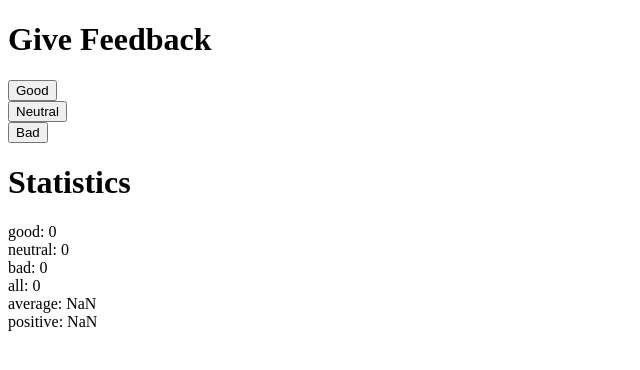
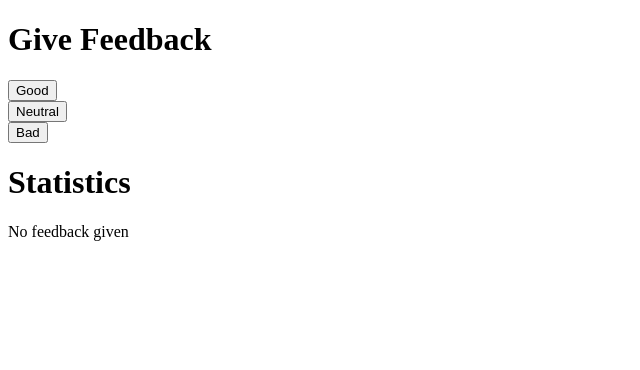
Before and after one commit to Jaathavan/FSO-2022-Exercise-Solutions, a React (Create React App) app in the folder part1/unicafe/1.6-unicafe/: page / in a window 1280 px wide. Shown: the top 370 px of the page, without its empty margins (0-640 px from the left). Built offline with nearby package versions, Linux system fonts and the light colour scheme.

Commit message:
make stats run conditionally + complete 1.9

```diff
--- a/part1/unicafe/1.6-unicafe/src/App.js
+++ b/part1/unicafe/1.6-unicafe/src/App.js
@@ -11,6 +11,7 @@ const Button = ({ handleClick, text }) => {
 }
 
 const Statistics = ({ good, neutral, bad, all }) => {
+  if (all > 0) {
     return (
       <div>
         <div>good: {good}</div>
@@ -20,6 +21,10 @@ const Statistics = ({ good, neutral, bad, all }) => {
         <div>average: {(good + bad*-1 ) / all}</div>
         <div>positive: {good / all}</div>
       </div>
+    )
+  }
+  return (
+    <div>No feedback given</div>
   )
 }
 
```
Lines whose indentation alone changed are shown as unchanged.
